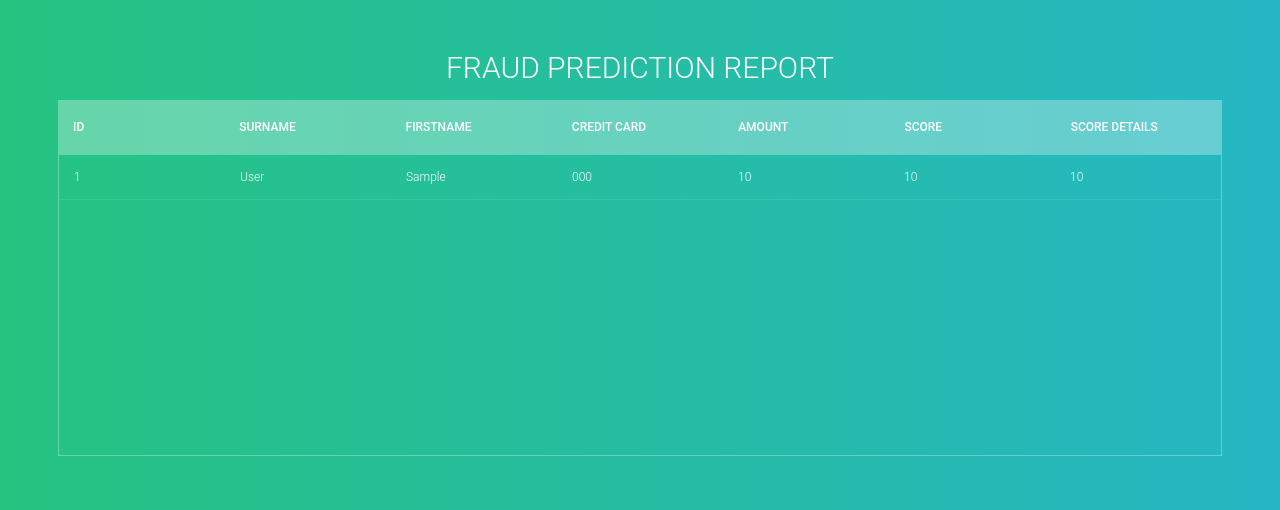
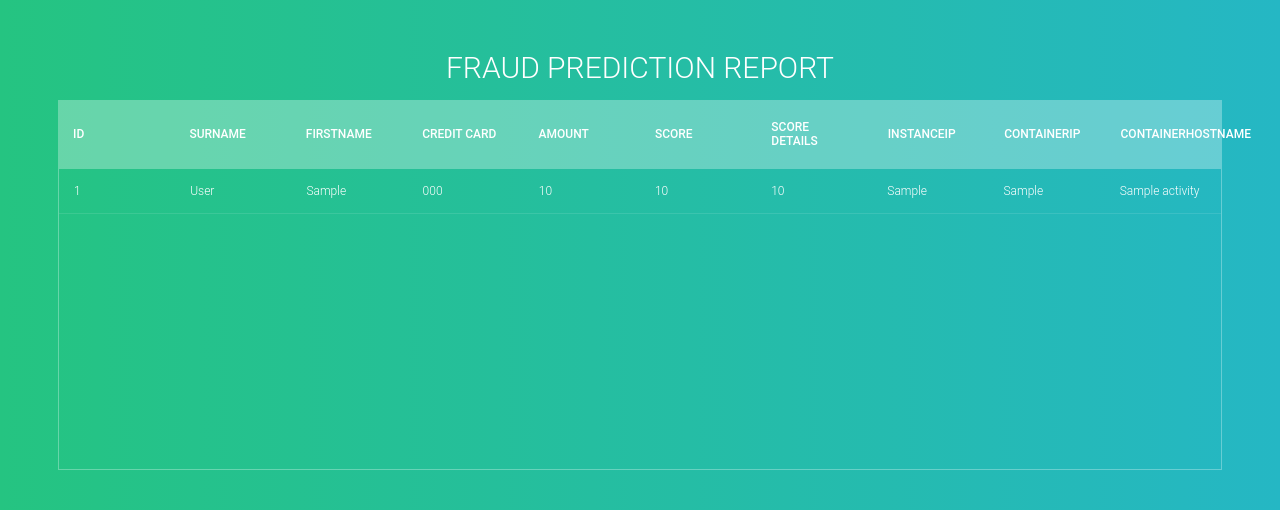
Before and after one commit to cloudacademy/fraud-detection-frontend, a Flask app: page /fraud/report in a window 1280 px wide. Shown: the top 510 px of the page. Run offline with Flask 2, Linux system fonts and the light colour scheme; tables that the repository leaves empty or names only in its code hold one stand-in row (values such as "Sample post"); lists and menus that the app fills with data are empty.

Commit message:
Updates to track container metadata

```diff
--- a/app/web/app.py
+++ b/app/web/app.py
@@ -110,8 +110,8 @@ def fraudpredict():
 
         try:
             cursor = db.cursor()
-            sql = "INSERT INTO fraud_activity (lastname, firstname, creditcardnumber, amount, score, scoredetail) VALUES (%s, %s, %s, %s, %s, %s)"
-            cursor.execute(sql, (LastName, FirstName, CreditCardNumber, Amount, score, ScoreString))
+            sql = "INSERT INTO fraud_activity (lastname, firstname, creditcardnumber, amount, score, scoredetail, instanceip, containerip, containerhostname) VALUES (%s, %s, %s, %s, %s, %s, %s, %s, %s)"
+            cursor.execute(sql, (LastName, FirstName, CreditCardNumber, Amount, score, ScoreString, CLUSTER_INSTANCE_IP, DOCKER_CONTAINER_IP, DOCKER_CONTAINER_HOSTNAME))
         except Exception as e:
             app.logger.info('data: %s' % (data))
             app.logger.info('error: %s, %s, %s' % (Amount, ScoreString, score))
--- a/app/web/templates/index.html
+++ b/app/web/templates/index.html
@@ -118,6 +118,9 @@
                         <th>Amount</th>
                         <th>Score</th>
                         <th>Score Details</th>
+                        <th>InstanceIP</th>
+                        <th>ContainerIP</th>
+                        <th>ContainerHostname</th>
                     </tr>
                 </thead>
             </table>
@@ -134,6 +137,9 @@
                         <td>{{ row[4] }}</td>
                         <td>{{ row[5] }}</td>
                         <td>{{ row[6] }}</td>
+                        <td>{{ row[7] }}</td>
+                        <td>{{ row[8] }}</td>
+                        <td>{{ row[9] }}</td>
                     </tr>
                     {% endfor %}
                 </tbody>
```
